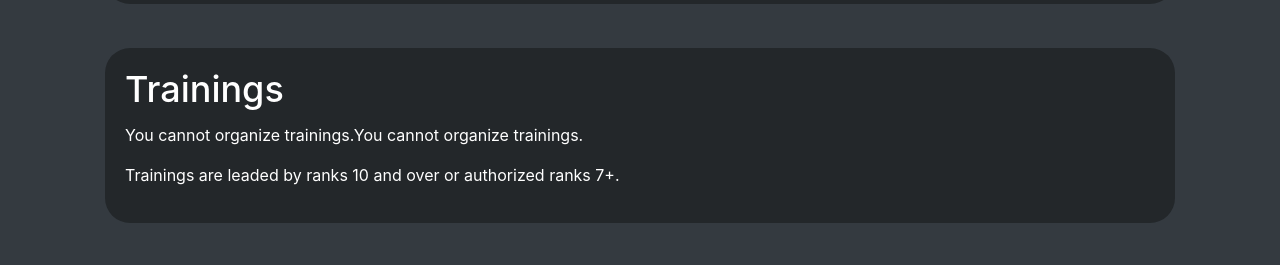
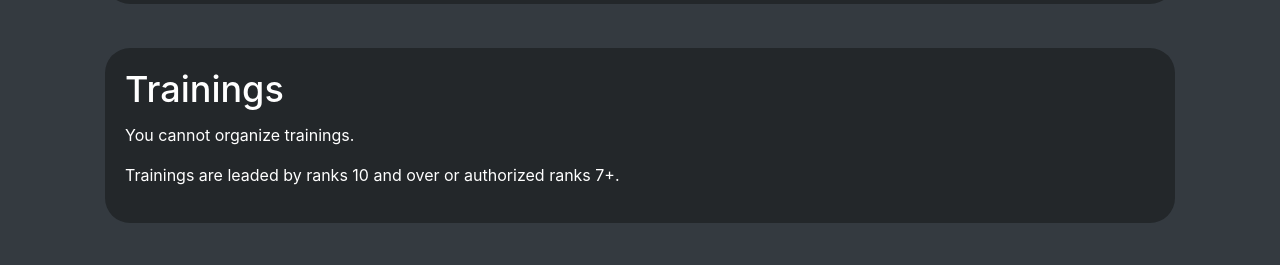
Before and after one commit to the-vida/police-web, a website: page rules/index.html in a window 1280 px wide. Shown: the part 1975-2240 px from the top of the page. Drawn offline with nearby package versions, Linux system fonts and the light colour scheme.

Commit message:
Update index.html

```diff
--- a/rules/index.html
+++ b/rules/index.html
@@ -193,7 +193,7 @@
                                 <!-- Command -->
                                 <h4 class="card-title big-text">Trainings</h4>
                                 <!-- Command Description -->
-                                <p>You cannot organize trainings.You cannot organize trainings.</p>
+                                <p>You cannot organize trainings.</p>
                                 <p>Trainings are leaded by ranks 10 and over or authorized ranks 7+.</p>
                             </div>
                         </div>
```
